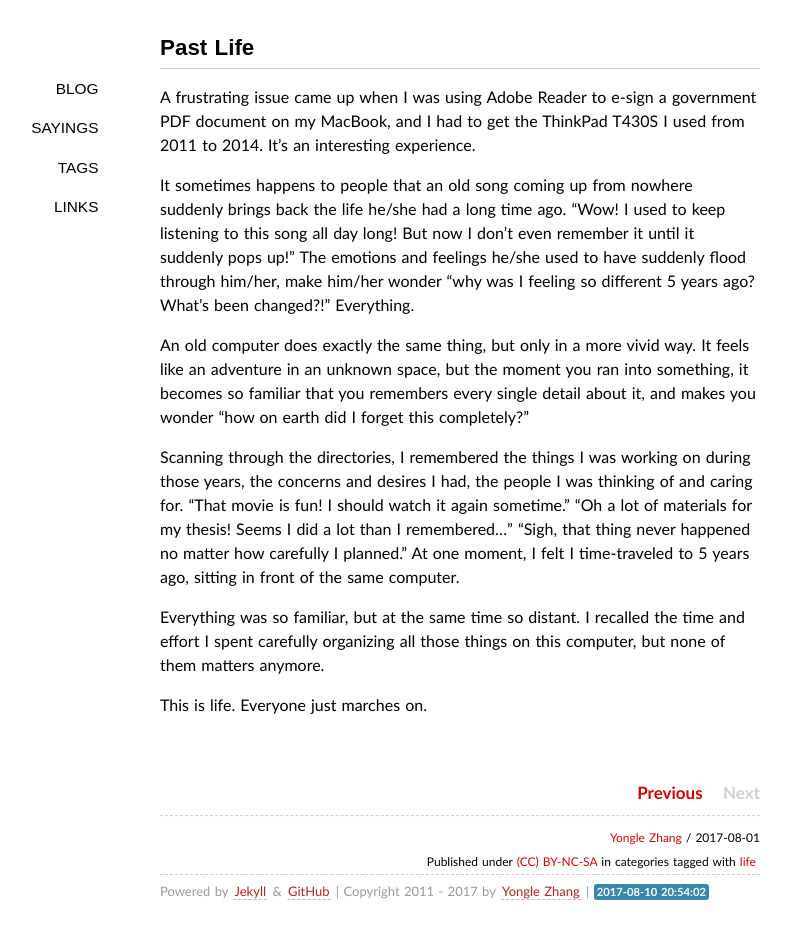
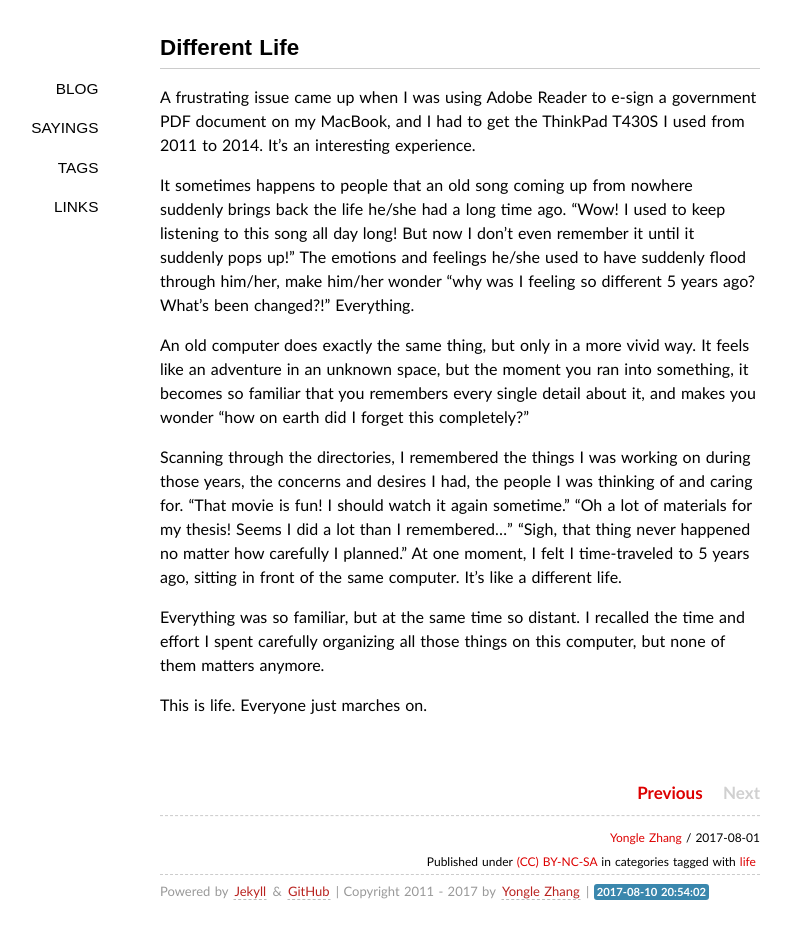
Before and after one commit to zagol/yonglezh.github.io, a Jekyll site: the page built from _posts/2017-08-01-past-life.markdown, in a window 1280 px wide. Shown: the whole page, without its empty margins (180-971 px from the left). Built offline with Jekyll 4.4.1, drawn with Linux system fonts in a browser that asks for light colours; some web fonts are replaced; comment, search, counter and statistics services are not loaded.

Commit message:
Update 2017-08-01-past-life.markdown

```diff
--- a/_posts/2017-08-01-past-life.markdown
+++ b/_posts/2017-08-01-past-life.markdown
@@ -1,5 +1,5 @@
 ---
-title: Past Life
+title: Different Life
 layout: post
 tags: life
 comments: no
@@ -11,7 +11,7 @@ It sometimes happens to people that an old song coming up from nowhere suddenly
 
 An old computer does exactly the same thing, but only in a more vivid way. It feels like an adventure in an unknown space, but the moment you ran into something, it becomes so familiar that you remembers every single detail about it, and makes you wonder "how on earth did I forget this completely?"
 
-Scanning through the directories, I remembered the things I was working on during those years, the concerns and desires I had, the people I was thinking of and caring for. "That movie is fun! I should watch it again sometime." "Oh a lot of materials for my thesis! Seems I did a lot than I remembered..." "Sigh, that thing never happened no matter how carefully I planned." At one moment, I felt I time-traveled to 5 years ago, sitting in front of the same computer.
+Scanning through the directories, I remembered the things I was working on during those years, the concerns and desires I had, the people I was thinking of and caring for. "That movie is fun! I should watch it again sometime." "Oh a lot of materials for my thesis! Seems I did a lot than I remembered..." "Sigh, that thing never happened no matter how carefully I planned." At one moment, I felt I time-traveled to 5 years ago, sitting in front of the same computer. It's like a different life.
 
 Everything was so familiar, but at the same time so distant. I recalled the time and effort I spent carefully organizing all those things on this computer, but none of them matters anymore.
 
```
